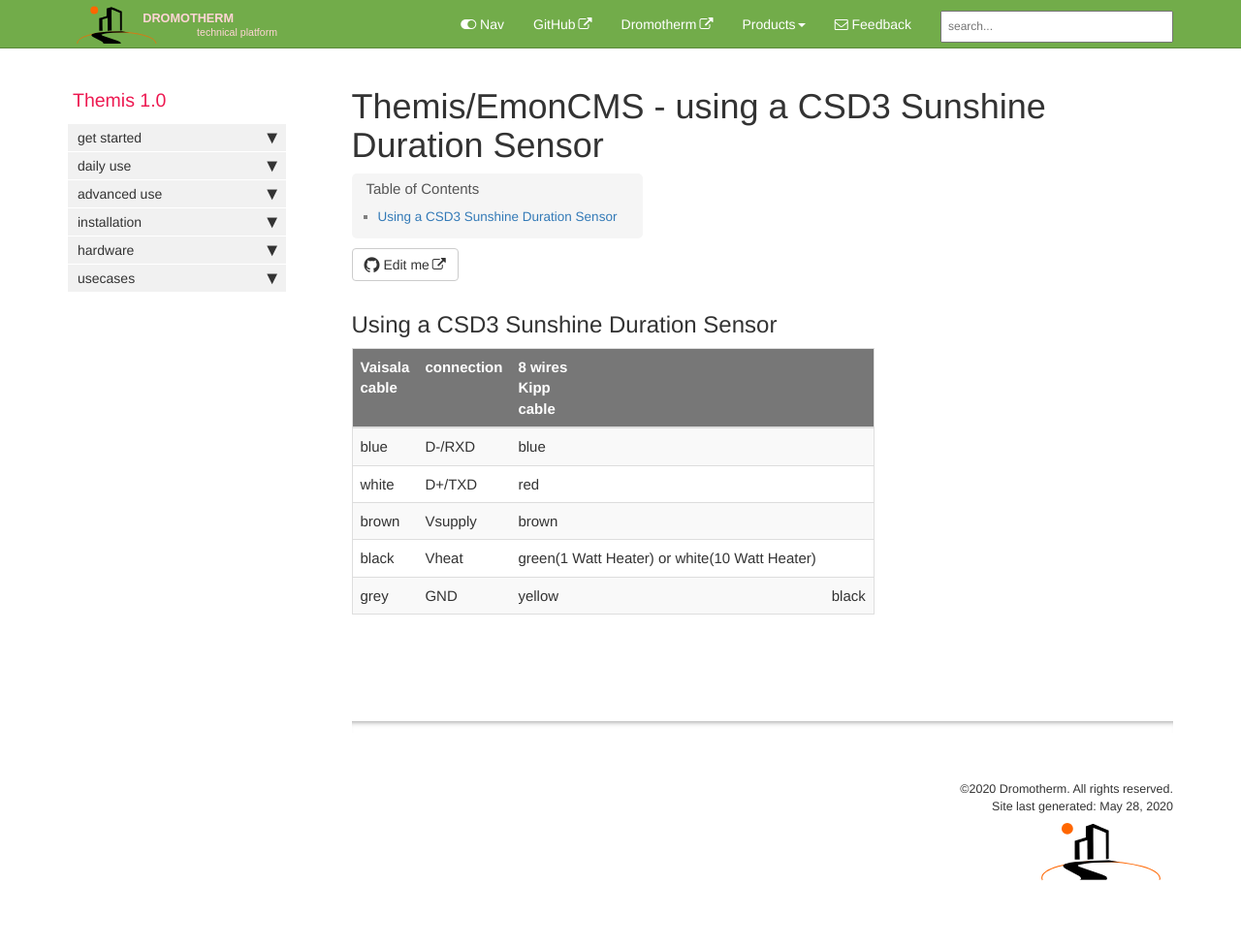
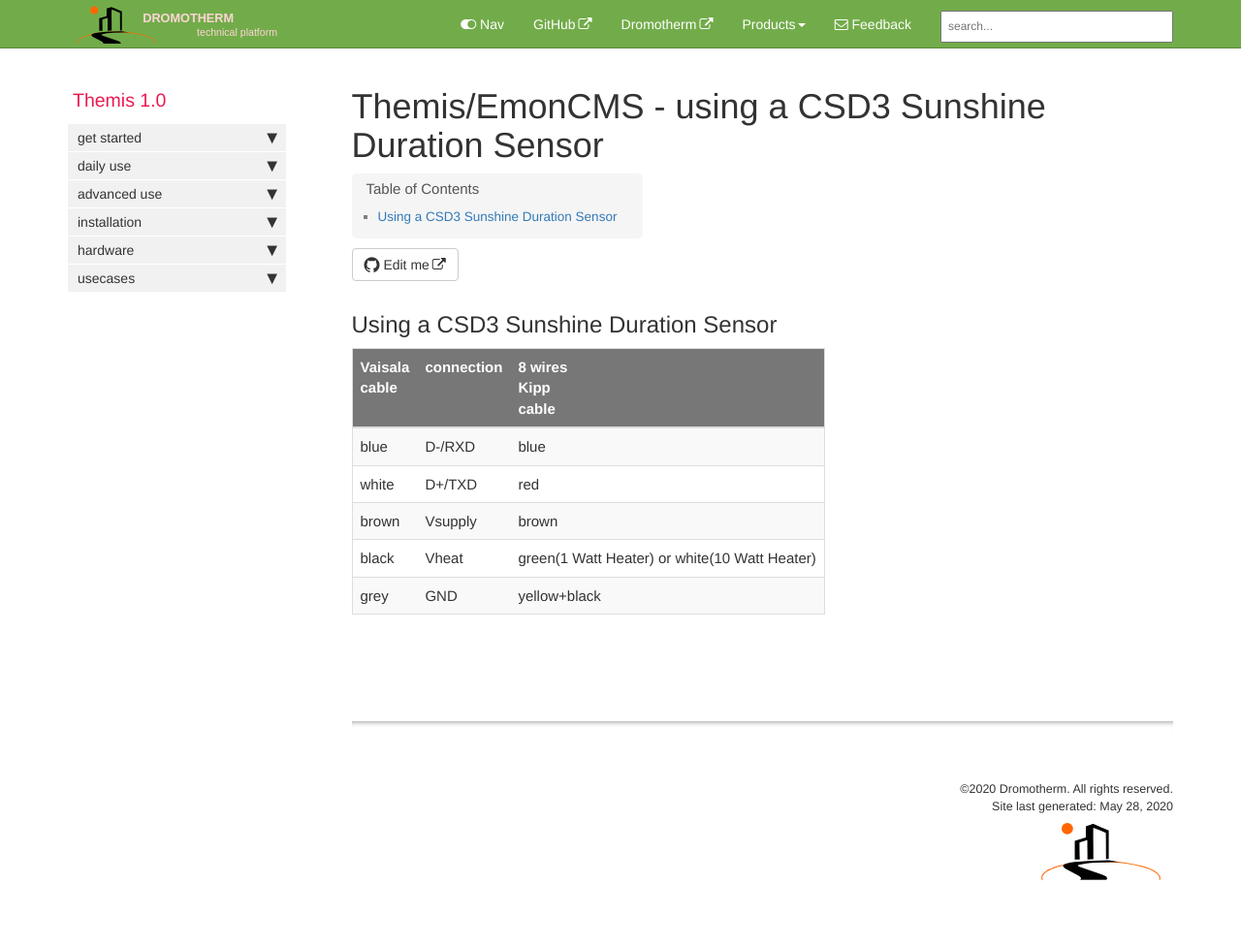
Before and after one commit to dromotherm/documentation, a Jekyll site: the page built from pages/themis/sun/csd3.md, in a window 1280 px wide. Shown: the whole page at 97% size. Built offline with Jekyll 4.4.1, drawn with Linux system fonts in a browser that asks for light colours; comment, search, counter and statistics services are not loaded.

Commit message:
Update csd3.md

```diff
--- a/pages/themis/sun/csd3.md
+++ b/pages/themis/sun/csd3.md
@@ -11,4 +11,4 @@
 white|D+/TXD|red
 brown|Vsupply|brown
 black|Vheat|green(1 Watt Heater) or white(10 Watt Heater)
-grey|GND|yellow|black
+grey|GND|yellow+black
```
